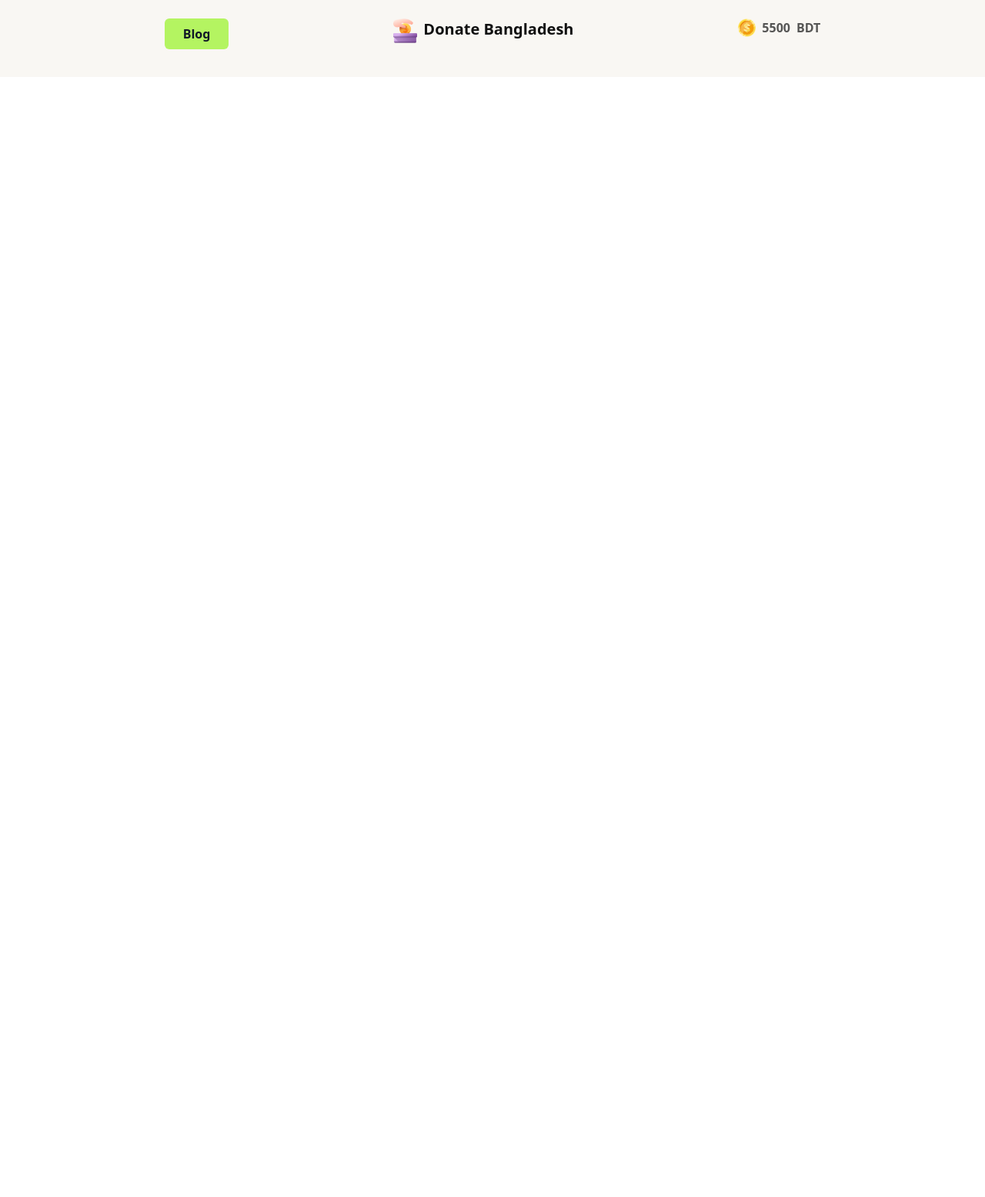
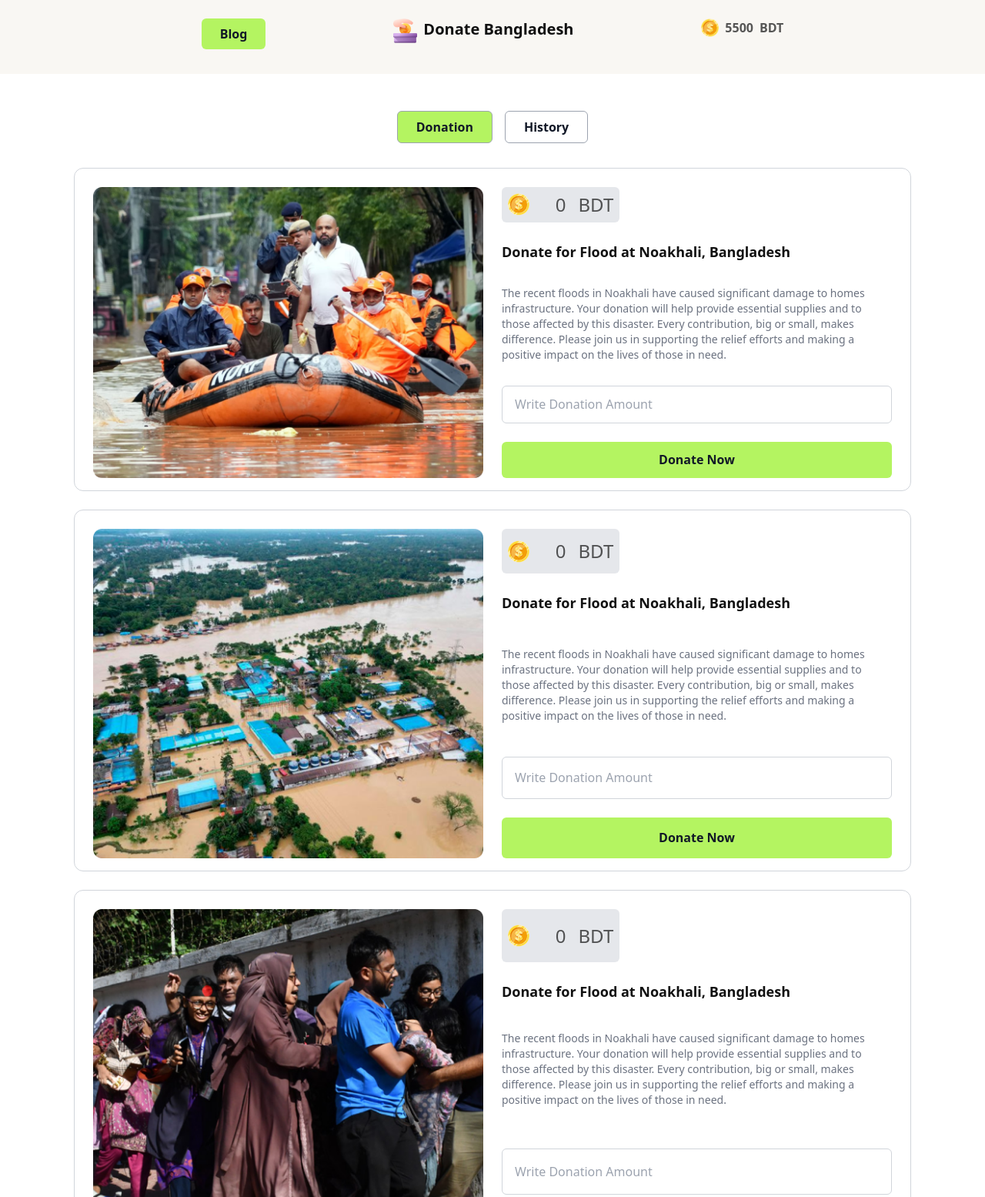
Before and after one commit to asifaktar/Assignments-5, a plain HTML site: page index.html in a window 1280 px wide. Shown: the top 1555 px of the page at 77% size. Before the commit the page ends 800 px from the top, so only its background shows below. Drawn offline with nearby package versions, Linux system fonts and the light colour scheme.

Commit message:
Add your commit

```diff
--- a/index.html
+++ b/index.html
@@ -7,10 +7,10 @@
     <link href="https://cdn.jsdelivr.net/npm/daisyui@4.12.10/dist/full.min.css" rel="stylesheet" type="text/css" />
     <script src="https://cdn.tailwindcss.com"></script>
 </head>
-<body>
-    <nav class="">
-        <div class="">
-            <div class="bg-[#F9F7F3] flex justify-evenly pt-6 pb-9">
+<body class="bg-[#FFFFFF]">
+    <nav class="sticky top-0 ">
+        <div class="bg-[#F9F7F3] ">
+            <div class="w-[85%] mx-auto flex justify-evenly pt-6 pb-8">
                 <button class=" hover:bg-slate-400 bg-[rgb(180,244,97)] px-6 py-2 rounded-md text-gray-900 font-bold border-none">Blog</button>
                 <div class="inline-flex gap-2">
                     <img class="h-8" src="assets/logo.png" alt="please wite">
@@ -22,13 +22,79 @@
                     <p class="text-[#111111B3] font-semibold">BDT</p>
                 </div>
             </div>
-            <div>
 
+        </div>
+        <div class=" flex place-content-center gap-4 pt-12 pb-8">
+            <button class=" hover:bg-slate-400 bg-[rgb(180,244,97)] px-6 py-2 rounded-md text-gray-900 font-bold border border-gray-400 border-1px-solid">Donation</button>
+            <button class=" hover:bg-slate-400 px-6 py-2 rounded-md text-gray-900 font-bold border border-gray-400" ">History</button>
+        </div>
+    </nav>
+    <main class="w-[85%] mx-auto">
+        <div>
+            <!-- Donate of Noakhali section -->
+            <div class="mb-6 pb-4 border border-gray-300 rounded-xl p-6 lg:grid grid-cols-2 lg:gap-6">
+                <div>
+                    <img src="assets/noakhali.png" alt="please wite.">
+                </div>
+                <div class="grid justify-center">
+                    <div class="grid justify-start py-6 lg:pt-0">
+                        <button class="bg-gray-200 grid grid-cols-3 items-center rounded-md py- px-2 font-normal text-[#111111B3] text-2xl">
+                            <img src="assets/coin.png" alt="">
+                            <h3>0</h3>
+                            <p>BDT</p>
+                        </button>
+                    </div>
+                    <h2 class="text-[#111111] font-bold text-lg pb-4">Donate for Flood at Noakhali, Bangladesh</h2>
+                    <p class=" font-medium text-sm text-gray-500"> The recent floods in Noakhali have caused significant damage to homes  infrastructure. Your donation will help provide essential supplies and  to those affected by this disaster. Every contribution, big or small, makes  difference. Please join us in supporting the relief efforts and making a positive impact on the lives of those in need.</p>
+                    <div class="grid grid-cols-1 pt-4">
+                        <input class="bg-[#FFFFFF] border border-gray-300  pl-4 py-2 rounded-md" type="text" placeholder="Write Donation Amount">
+                        <button class="mt-6 hover:bg-slate-400 bg-[rgb(180,244,97)] px-6 py-2 rounded-md text-gray-900 font-bold ">Donate Now</button>
+                        </div>
+                </div>
+            </div>
+            <!-- Donate of feni section -->
+            <div class="mb-6 pb-4 border border-gray-300 rounded-xl p-6 lg:grid grid-cols-2 lg:gap-6">
+                <div>
+                    <img src="assets/feni.png" alt="please wite.">
+                </div>
+                <div class="grid justify-center">
+                    <div class="grid justify-start py-6 lg:pt-0">
+                        <button class="bg-gray-200 grid grid-cols-3 items-center rounded-md py- px-2 font-normal text-[#111111B3] text-2xl">
+                            <img src="assets/coin.png" alt="">
+                            <h3>0</h3>
+                            <p>BDT</p>
+                        </button>
+                    </div>
+                    <h2 class="text-[#111111] font-bold text-lg pb-4">Donate for Flood at Noakhali, Bangladesh</h2>
+                    <p class=" font-medium text-sm text-gray-500"> The recent floods in Noakhali have caused significant damage to homes  infrastructure. Your donation will help provide essential supplies and  to those affected by this disaster. Every contribution, big or small, makes  difference. Please join us in supporting the relief efforts and making a positive impact on the lives of those in need.</p>
+                    <div class="grid grid-cols-1 pt-4">
+                        <input class="bg-[#FFFFFF] border border-gray-300  pl-4 py-2 rounded-md" type="text" placeholder="Write Donation Amount">
+                        <button class="mt-6 hover:bg-slate-400 bg-[rgb(180,244,97)] px-6 py-2 rounded-md text-gray-900 font-bold ">Donate Now</button>
+                        </div>
+                </div>
+            </div>
+            <!-- Injured section -->
+            <div class="mb-6 pb-4 border border-gray-300 rounded-xl p-6 lg:grid grid-cols-2 lg:gap-6">
+                <div>
+                    <img src="assets/quota-protest.png" alt="please wite.">
+                </div>
+                <div class="grid justify-center">
+                    <div class="grid justify-start py-6 lg:pt-0">
+                        <button class="bg-gray-200 grid grid-cols-3 items-center rounded-md px-2 font-normal text-[#111111B3] text-2xl">
+                            <img src="assets/coin.png" alt="">
+                            <h3>0</h3>
+                            <p>BDT</p>
+                        </button>
+                    </div>
+                    <h2 class="text-[#111111] font-bold text-lg pb-4 lg:pb-0">Donate for Flood at Noakhali, Bangladesh</h2>
+                    <p class=" font-medium text-sm text-gray-500"> The recent floods in Noakhali have caused significant damage to homes  infrastructure. Your donation will help provide essential supplies and  to those affected by this disaster. Every contribution, big or small, makes  difference. Please join us in supporting the relief efforts and making a positive impact on the lives of those in need.</p>
+                    <div class="grid grid-cols-1 pt-4">
+                        <input class="bg-[#FFFFFF] border border-gray-300  pl-4 py-2 rounded-md" type="text" placeholder="Write Donation Amount">
+                        <button class="mt-6 hover:bg-slate-400 bg-[rgb(180,244,97)] px-6 py-2 rounded-md text-gray-900 font-bold ">Donate Now</button>
+                        </div>
+                </div>
             </div>
         </div>
-    </nav>
-    <main>
-
     </main>
     <footer>
 
```
Also changed, not shown: js/faq.html (added, +38 -0 lines).
